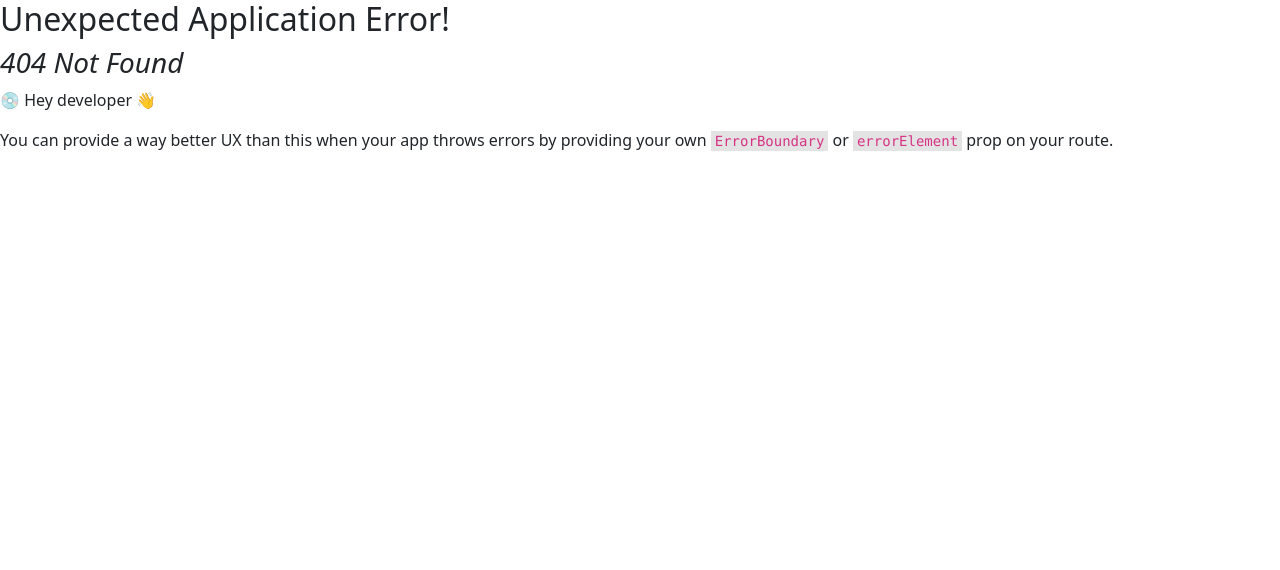
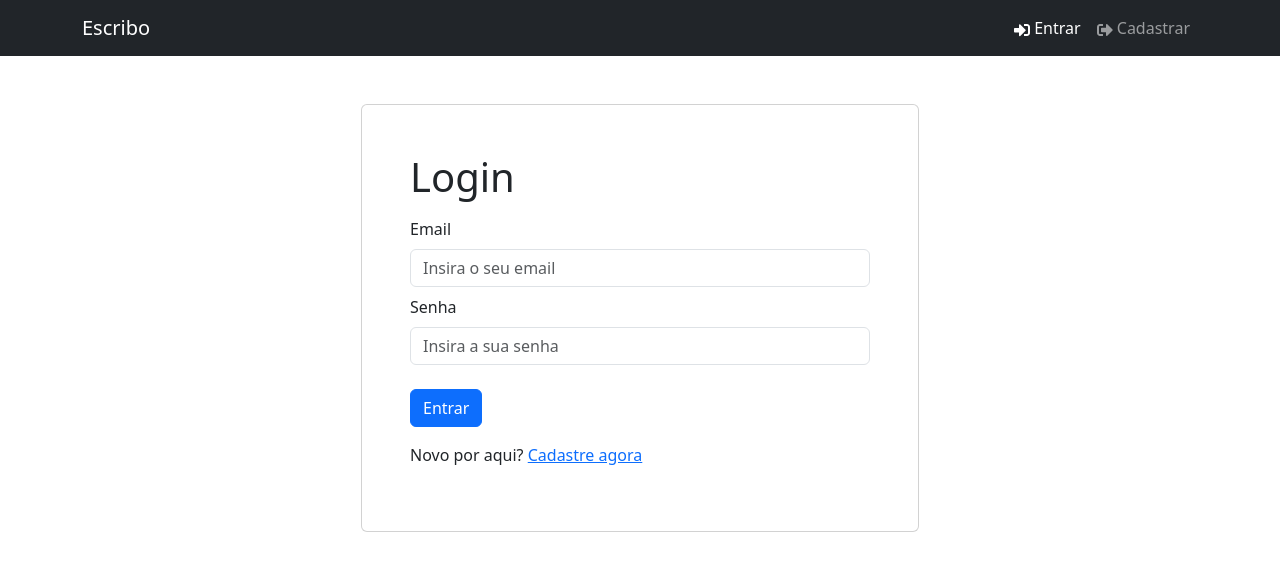
Before and after one commit to luanabaratta/signIn-signUp-escribo, a React (Vite) app in the folder frontend/: page /login in a window 1280 px wide. Before the commit this address had no page. Shown: the top 570 px of the page. Built offline with nearby package versions, Linux system fonts and the light colour scheme.

Commit message:
UI for the Login page has been created

```diff
--- /dev/null
+++ b/frontend/src/components/FormContainer.jsx
@@ -0,0 +1,15 @@
+import { Container, Row, Col } from "react-bootstrap";
+
+const FormContainer = ({ children }) => {
+    return(
+        <Container>
+            <Row className='justify-content-md-center mt-5'>
+                <Col xs={12} md={6} className='card p-5'>
+                    { children }
+                </Col>
+            </Row>
+        </Container>
+    )
+};
+
+export default FormContainer;
--- a/frontend/src/components/Header.jsx
+++ b/frontend/src/components/Header.jsx
@@ -1,6 +1,7 @@
 
 import { Navbar, Nav, Container, NavDropdown } from 'react-bootstrap';
 import { FaSignInAlt, FaSignOutAlt } from 'react-icons/fa';
+import { LinkContainer } from 'react-router-bootstrap';
 
 
 const Header = () => {
@@ -9,15 +10,22 @@
         <header>
             <Navbar bg='dark' variant='dark' expand='lg' collapseOnSelect>
                 <Container>
+                    <LinkContainer to='/'>
+                        <Navbar.Brand>Escribo</Navbar.Brand>
+                    </LinkContainer>
                     <Navbar.Toggle aria-controls='basic-navbar-nav' />
                     <Navbar.Collapse id='basic-navbar-nav'>
                         <Nav className='ms-auto'>
-                            <Nav.Link href='/login'>
-                                <FaSignInAlt />   Entrar
-                            </Nav.Link>
-                            <Nav.Link href='/login'>
-                                <FaSignOutAlt />  Cadastrar
-                            </Nav.Link>
+                            <LinkContainer to='/login'>
+                                <Nav.Link>
+                                    <FaSignInAlt />   Entrar
+                                </Nav.Link>
+                            </LinkContainer>
+                            <LinkContainer to='/cadastrar'>
+                                <Nav.Link>
+                                    <FaSignOutAlt />  Cadastrar
+                                </Nav.Link>
+                            </LinkContainer>
                         </Nav>
                     </Navbar.Collapse>
                 </Container>
--- a/frontend/src/components/Hero.jsx
+++ b/frontend/src/components/Hero.jsx
@@ -1,4 +1,5 @@
 import { Container, Card, Button } from 'react-bootstrap';
+import { LinkContainer } from "react-router-bootstrap";
 
 const Hero = () => {
     return (
@@ -10,12 +11,16 @@
                         Página de Login
                     </p>
                     <div className='d-flex'>
-                        <Button variant='primary' href='/login' className='me-3'>
-                            Entrar
-                        </Button>
-                        <Button variant='secondary' href='/register'>
-                            Cadastrar
-                        </Button>
+                        <LinkContainer to='login'>
+                            <Button variant='primary' className='me-3'>
+                                Entrar
+                            </Button>
+                        </LinkContainer>
+                        <LinkContainer to='/cadastrar'>
+                            <Button variant='secondary'>
+                                Cadastrar
+                            </Button>
+                        </LinkContainer>
                     </div>
                 </Card>
             </Container>
--- a/frontend/src/main.jsx
+++ b/frontend/src/main.jsx
@@ -11,11 +11,13 @@
 import 'bootstrap/dist/css/bootstrap.min.css'
 import './index.css'
 import HomeScreen from "./screens/HomeScreen.jsx";
+import LoginScreen from "./screens/LoginScreen.jsx";
 
 const router = createBrowserRouter(
     createRoutesFromElements(
         <Route path='/' element={ <App /> }>
-            <Route index={true} path='/' element={<HomeScreen />}/>
+            <Route index={true} path='/' element={<HomeScreen />} />
+            <Route path='/login' element={<LoginScreen />} />
         </Route>
     )
 )
--- /dev/null
+++ b/frontend/src/screens/LoginScreen.jsx
@@ -0,0 +1,54 @@
+import { useState } from "react";
+import { Link } from 'react-router-dom';
+import { Form, Button, Row, Col } from 'react-bootstrap';
+import FormContainer from "../components/FormContainer";
+
+const LoginScreen = () => {
+    const [email, setEmail] = useState('');
+    const [passsword, setPassword] = useState('');
+
+    const submitHandler = async (event) => {
+        event.preventDefault();
+        console.log('submit');
+    }
+
+    return(
+        <FormContainer>
+            <h1>Login</h1>
+
+            <Form onSubmit={ submitHandler }>
+                <Form.Group className='my-2' controlId={email}>
+                    <Form.Label>Email</Form.Label>
+                    <Form.Control
+                        type='email'
+                        placeholder='Insira o seu email'
+                        value={email}
+                        onChange={(event) => setEmail(e.target.value)}
+                    >
+                    </Form.Control>
+                </Form.Group>
+
+                <Form.Group className='my-2' controlId={passsword}>
+                    <Form.Label>Senha</Form.Label>
+                    <Form.Control
+                        type='passsword'
+                        placeholder='Insira a sua senha'
+                        value={passsword}
+                        onChange={(event) => setPassword(e.target.value)}
+                    >
+                    </Form.Control>
+                </Form.Group>
+
+                <Button type='submit' variant='primary' className='mt-3'>Entrar</Button>
+
+                <Row className='py-3'>
+                    <Col>
+                        Novo por aqui? <Link to='/cadastrar'>Cadastre agora</Link>
+                    </Col>
+                </Row>
+            </Form>
+        </FormContainer>
+    )
+}
+
+export default LoginScreen;
```
